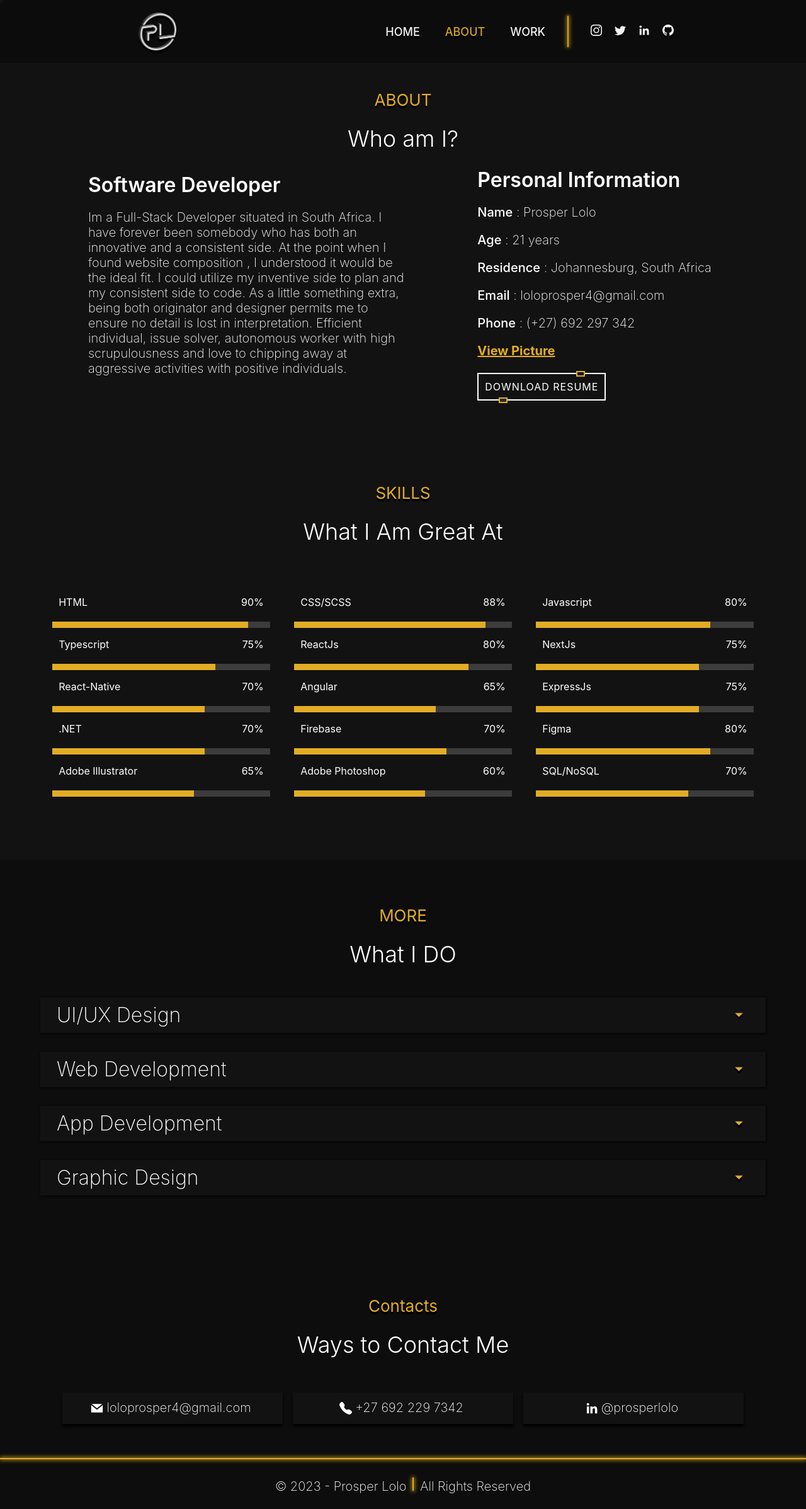
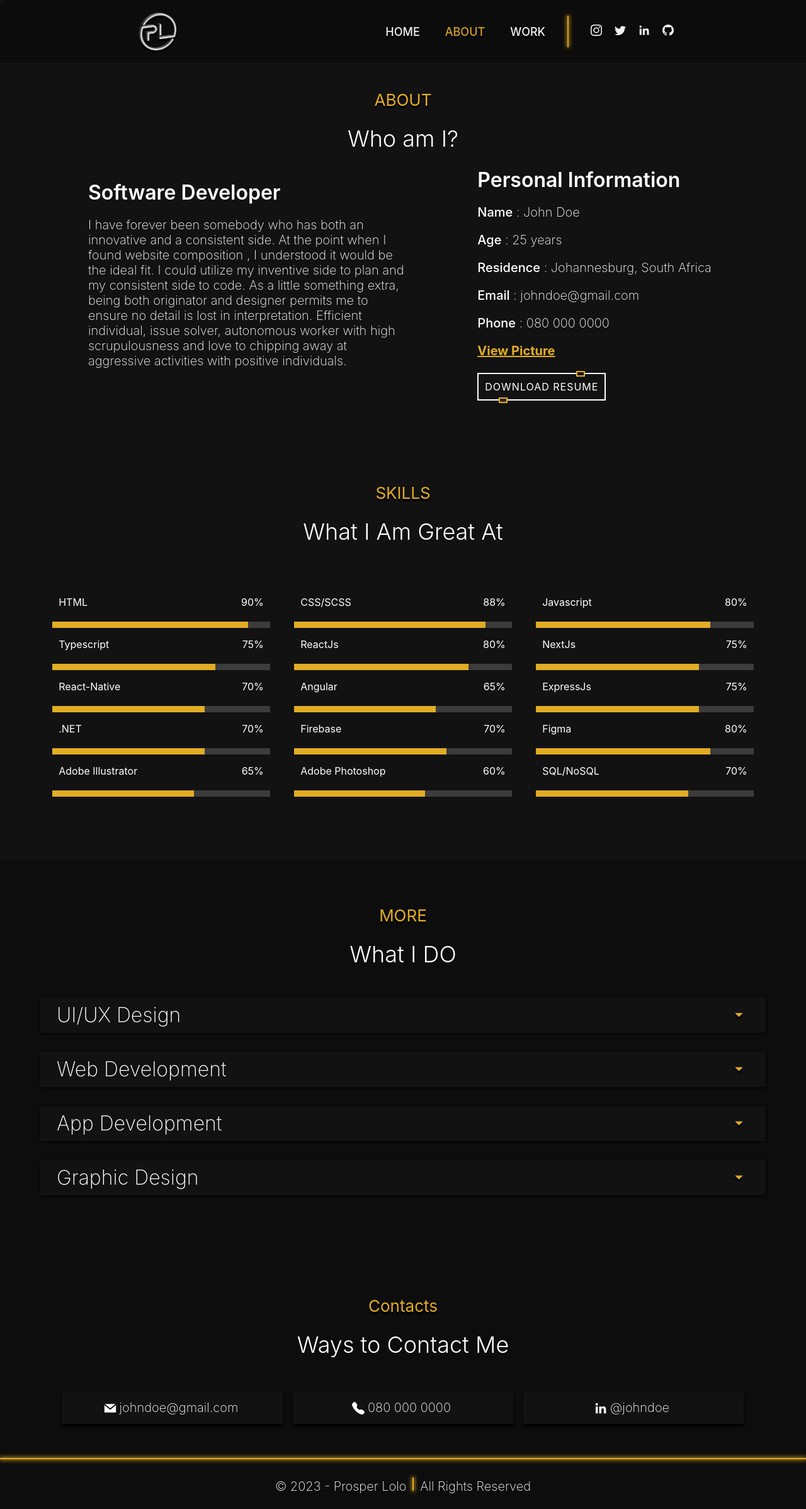
Before and after one commit to Prilo-1010/portfolioWebsite, a Next.js app: page /about in a window 1280 px wide. Shown: the whole page at 63% size. Built offline with nearby package versions, Linux system fonts and the light colour scheme.

Commit message:
name change

```diff
--- a/components/Footer.tsx
+++ b/components/Footer.tsx
@@ -20,19 +20,19 @@ const Footer = () => {
         </div>
         <div className={styles2.contact}>
           <ContactCard
-            link="mailto: loloprosper4@gmail.com"
+            link="mailto: loloprosper17@gmail.com"
             icon={<GrMail />}
-            contact="loloprosper4@gmail.com"
+            contact="johndoe@gmail.com"
           />
           <ContactCard
             link="tel: +27-69-229-7342"
             icon={<BsTelephoneFill />}
-            contact="+27 692 229 7342"
+            contact="080 000 0000"
           />
           <ContactCard
-            link="https://www.linkedin.com/messaging/?&lipi=urn%3Ali%3Apage%3Ad_flagship3_profile_view_base%3BsoR6%2BZaHT3yjV%2FnqthMNQA%3D%3D"
+            link="www.google.com"
             icon={<GrLinkedinOption />}
-            contact="@prosperlolo"
+            contact="@johndoe"
           />
 
         </div>
--- a/components/Navbar.tsx
+++ b/components/Navbar.tsx
@@ -55,28 +55,28 @@ const Navbar = () => {
             <div style={{paddingLeft:20}}>
               <Link
                 className={styles.socialLinks}
-                href="https://www.instagram.com/lolo_prilo"
+                href="https://www.google.com"
                 rel="noopener noreferrer" target="_blank"
               >
                 <BsInstagram />
               </Link>
               <Link
                 className={styles.socialLinks}
-                href="https://www.twitter.com/ProsperLolo"
+                href="https://www.google.com"
                 rel="noopener noreferrer" target="_blank"
               >
                 <BsTwitter />
               </Link>
               <Link
                 className={styles.socialLinks}
-                href="https://www.linkedin.com/in/prosperlolo"
+                href="https://www.google.com"
                 rel="noopener noreferrer" target="_blank"
               >
                 <GrLinkedinOption />
               </Link>
               <Link
                 className={styles.socialLinks}
-                href="https://github.com/Prilo-1010"
+                href="https://www.google.com"
                 rel="noopener noreferrer" target="_blank"
               >
                 <BsGithub />
--- a/pages/about.tsx
+++ b/pages/about.tsx
@@ -34,7 +34,7 @@ const About = () => {
             <div className={styles.aboutInfo}>
               <h2 className={styles2.textSubHeader1}>Software Developer</h2>
               <p className={styles2.textParagraph}>
-                Im a Full-Stack Developer situated in South Africa. I have forever
+                I have forever
                 been somebody who has both an innovative and a consistent side.
                 At the point when I found website composition , I understood it
                 would be the ideal fit. I could utilize my inventive side to
@@ -49,7 +49,7 @@ const About = () => {
             <div className={styles.aboutPersonal}>
               <h2 className={styles2.textSubHeader1}>Personal Information</h2>
               <h3 className={styles2.textParagraph}>
-                <span style={{ fontWeight: 500 }}>Name</span> : Prosper Lolo
+                <span style={{ fontWeight: 500 }}>Name</span> : John Doe
               </h3>
               <h3 className={styles2.textParagraph}>
                 <span
@@ -59,7 +59,7 @@ const About = () => {
                 >
                   Age
                 </span>{" "}
-                : 21 years
+                : 25 years
               </h3>
               <h3 className={styles2.textParagraph}>
                 <span
@@ -79,7 +79,7 @@ const About = () => {
                 >
                   Email
                 </span>{" "}
-                : loloprosper4@gmail.com
+                : johndoe@gmail.com
               </h3>
               <h3 className={styles2.textParagraph}>
                 <span
@@ -89,14 +89,14 @@ const About = () => {
                 >
                   Phone
                 </span>{" "}
-                : (+27) 692 297 342
+                : 080 000 0000
               </h3>
 
               {click && (
                 <Modal>
                   <Image
                     onClick={() => handleClick(false)}
-                    src="/images/image2.jpeg"
+                    src="/images/pic.jpg"
                     width={400}
                     height={400}
                     alt="logo"
@@ -119,7 +119,7 @@ const About = () => {
               </h3>
 
               <div style={{ paddingTop: 15 }}>
-                <Button link="resume.pdf" download="resume.pdf" rel="noopener noreferrer" target="_blank">
+                <Button link="#" download="resume.pdf" rel="noopener noreferrer" target="_blank">
 
                   Download Resume
                 </Button>
--- a/styles/globals.css
+++ b/styles/globals.css
@@ -37,6 +37,17 @@ a {
     background: #0d0d0d;
   }
 } */
+.gradient-02 {
+  position: absolute;
+  width: 200px;
+  height: 438px;
+  top: 0px;
+  right: 0px;
+
+  background: #7aebfb;
+  filter: blur(190px);
+}
+
 .spinner-wrapper {
   height: 100vh;
   width: 100vw;
```
Also changed, not shown: components/home/Main.tsx (+5 -5 lines), public/images/pic.jpg (added).
